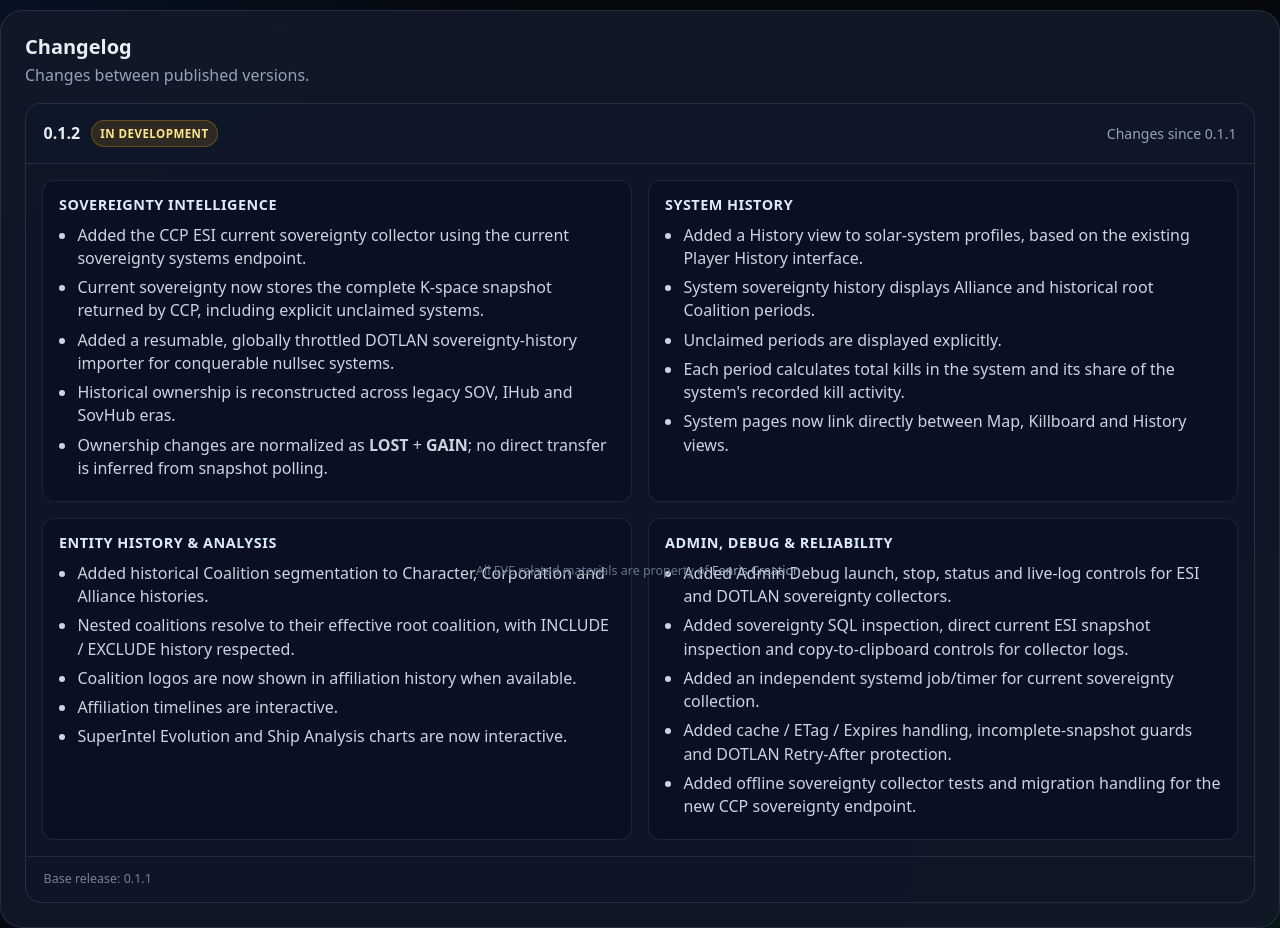
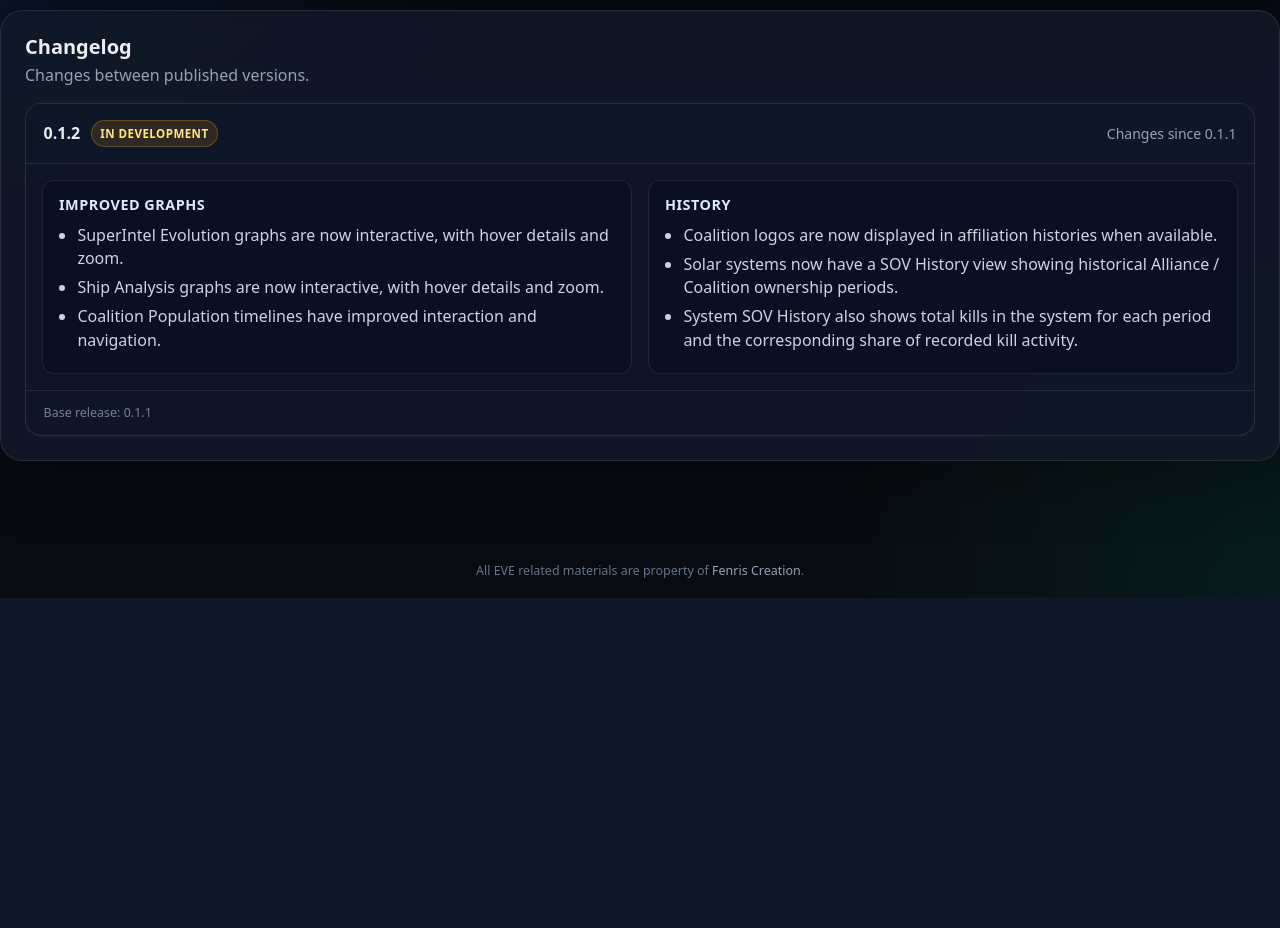
Before and after one commit to DictateurImperator/EVEOSINT, a FastAPI app: template web/templates/home.html in a window 1280 px wide. Shown: the part 202-1130 px from the top of the page. After the commit the page ends 800 px from the top, so only its background shows below. Run offline with FastAPI, Linux system fonts and the light colour scheme; the template is opened without the code that fills it, so the values that code supplies are empty; parts of the project's set-up code (start-up, migrations or seed data) failed here and were passed over; some libraries are stand-ins or nearby versions.

Commit message:
Keep Home changelog focused on visible 0.1.2 changes

```diff
--- a/web/templates/home.html
+++ b/web/templates/home.html
@@ -140,46 +140,20 @@
 
     <div class="changelog-grid">
       <section class="changelog-group">
-        <h3>Sovereignty Intelligence</h3>
+        <h3>Improved graphs</h3>
         <ul>
-          <li>Added the CCP ESI current sovereignty collector using the current sovereignty systems endpoint.</li>
-          <li>Current sovereignty now stores the complete K-space snapshot returned by CCP, including explicit unclaimed systems.</li>
-          <li>Added a resumable, globally throttled DOTLAN sovereignty-history importer for conquerable nullsec systems.</li>
-          <li>Historical ownership is reconstructed across legacy SOV, IHub and SovHub eras.</li>
-          <li>Ownership changes are normalized as <strong>LOST</strong> + <strong>GAIN</strong>; no direct transfer is inferred from snapshot polling.</li>
+          <li>SuperIntel Evolution graphs are now interactive, with hover details and zoom.</li>
+          <li>Ship Analysis graphs are now interactive, with hover details and zoom.</li>
+          <li>Coalition Population timelines have improved interaction and navigation.</li>
         </ul>
       </section>
 
       <section class="changelog-group">
-        <h3>System History</h3>
+        <h3>History</h3>
         <ul>
-          <li>Added a History view to solar-system profiles, based on the existing Player History interface.</li>
-          <li>System sovereignty history displays Alliance and historical root Coalition periods.</li>
-          <li>Unclaimed periods are displayed explicitly.</li>
-          <li>Each period calculates total kills in the system and its share of the system's recorded kill activity.</li>
-          <li>System pages now link directly between Map, Killboard and History views.</li>
-        </ul>
-      </section>
-
-      <section class="changelog-group">
-        <h3>Entity History & Analysis</h3>
-        <ul>
-          <li>Added historical Coalition segmentation to Character, Corporation and Alliance histories.</li>
-          <li>Nested coalitions resolve to their effective root coalition, with INCLUDE / EXCLUDE history respected.</li>
-          <li>Coalition logos are now shown in affiliation history when available.</li>
-          <li>Affiliation timelines are interactive.</li>
-          <li>SuperIntel Evolution and Ship Analysis charts are now interactive.</li>
-        </ul>
-      </section>
-
-      <section class="changelog-group">
-        <h3>Admin, Debug & Reliability</h3>
-        <ul>
-          <li>Added Admin Debug launch, stop, status and live-log controls for ESI and DOTLAN sovereignty collectors.</li>
-          <li>Added sovereignty SQL inspection, direct current ESI snapshot inspection and copy-to-clipboard controls for collector logs.</li>
-          <li>Added an independent systemd job/timer for current sovereignty collection.</li>
-          <li>Added cache / ETag / Expires handling, incomplete-snapshot guards and DOTLAN Retry-After protection.</li>
-          <li>Added offline sovereignty collector tests and migration handling for the new CCP sovereignty endpoint.</li>
+          <li>Coalition logos are now displayed in affiliation histories when available.</li>
+          <li>Solar systems now have a SOV History view showing historical Alliance / Coalition ownership periods.</li>
+          <li>System SOV History also shows total kills in the system for each period and the corresponding share of recorded kill activity.</li>
         </ul>
       </section>
     </div>
```
